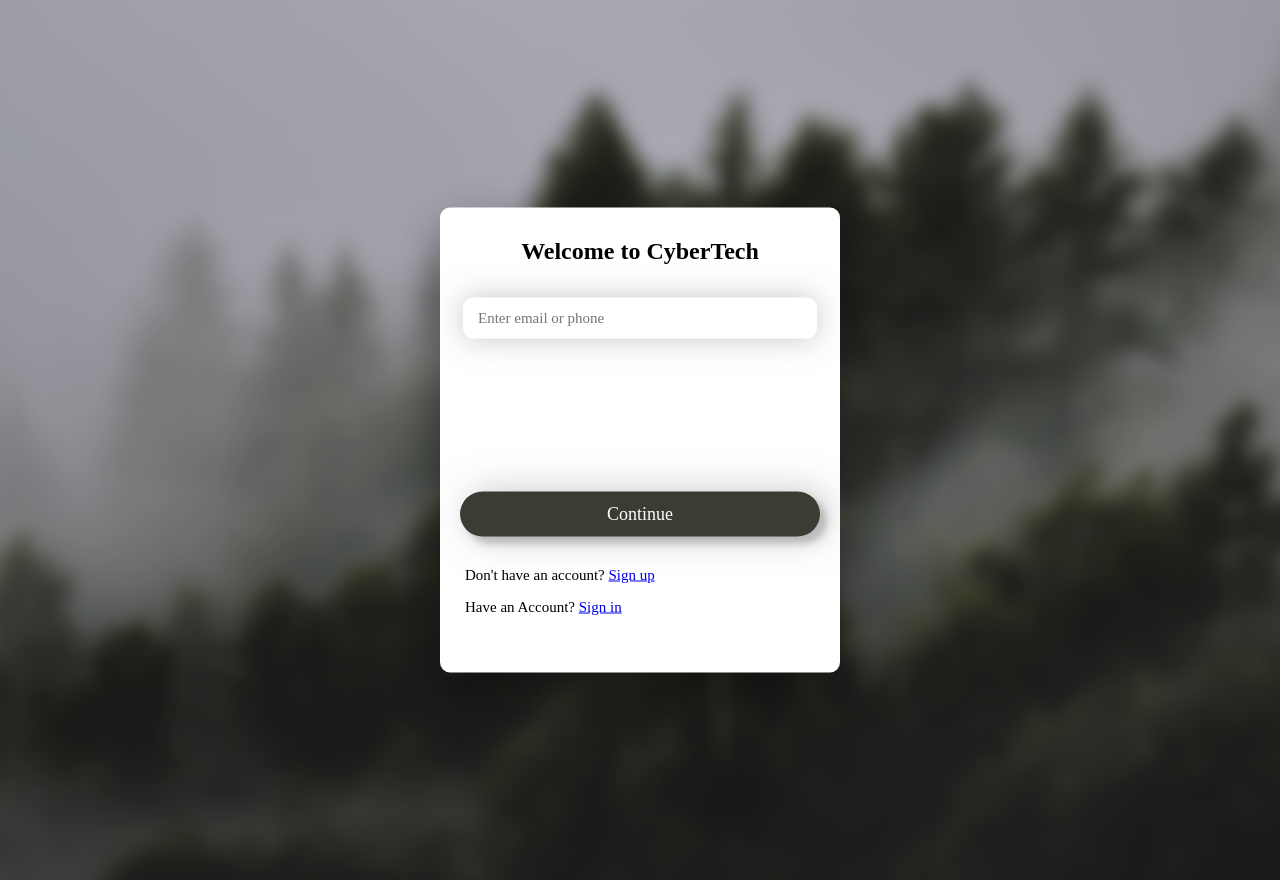
After one commit to Amir1M8/CyberTech-Final, a PHP site: page /static/login/forget.html in a window 1280 px wide. The commit adds this page. Run offline with PHP 8.4, Linux system fonts and the light colour scheme.

Commit message:
forget password and styles updated - CyberTech v.0.3

```diff
--- a/CSS/login.css
+++ b/css/forget.css
@@ -3,7 +3,7 @@ body {
     font-family: sans-serif;
 }
 
-.login-filed {
+.forget-filed {
     position: absolute;
     top: 50%;
     left: 50%;
@@ -25,9 +25,13 @@ body {
     transform-origin: center;
     position: absolute;
     top: 50%;
-    right: 0;
-    transform: translateY(-50%);
-    margin-right: 50px;
+    /* right: 0; */
+    /* transform: translateY(-50%); */
+    /* margin-right: 50px; */
+    /* Set Field Center */
+    left: 50%;
+    transform: translate(-50%, -50%);
+    margin: 0;
 }
 
 .title {
@@ -83,11 +87,11 @@ body {
     text-decoration: underline;
 }
 
-.login-button {
+.forget-button {
     width: 100%;
     font-family: Albert Sans;
     border-radius: 30px;
-    margin-top: 100px;
+    margin-top: 150px;
     outline: 0px !important;
     border: 0px !important;
     background-color: #3b3d32;
@@ -99,7 +103,7 @@ body {
     box-shadow: rgba(143, 143, 143, 0.5) 8px 0px 36px 0px, rgba(143, 143, 143, 0.5) 7px 7px 7px;
 }
 
-.login-button:hover {
+.forget-button:hover {
     background-color: #4e514c;
     transform: translateY(-3px);
 
@@ -113,44 +117,6 @@ body {
     margin-top: 20px;
     gap: 15px;
 }
-
-/* .google-login-button {
-    margin-top: 15px;
-    border-radius: 30px;
-    font-weight: 600;
-    box-sizing: border-box;
-    padding: 13px 25px;
-    box-shadow: rgba(143, 143, 143, 0.5) 8px 0px 36px 0px, rgba(143, 143, 143, 0.5) 7px 7px 7px;
-    cursor: pointer;
-    display: flex;
-    justify-content: center;
-    align-items: center;
-    font-family: Albert Sans;
-    font-size: 13px;
-    gap: 5px;
-    border: 2px solid #747474;
-    margin-top: 20px;
-    transition: all 0.75s ease;
-    border: none;
-}
-
-.google-login-button:hover {
-    transform: translateY(-3px);
-    border: none;
-    box-shadow: rgba(143, 143, 143, 0.5) 8px 0px 36px 0px, rgba(143, 143, 143, 0.5) 7px 7px 7px;
-}
-
-.google-icon {
-    font-size: 18px;
-    margin-bottom: 1px;
-}
-
-.login-with-another {
-    display: flex;
-    flex-direction: column;
-    gap: 15px;
-    margin-top: 20px;
-} */
 
 .signup {
     text-align: start;
@@ -174,3 +140,25 @@ body {
     color: rgb(0, 83, 83);
     text-decoration: underline;
 }
+.signin {
+    text-align: start;
+    font-weight: 500;
+    font-size: 15px;
+    font-family: Albert Sans;
+    margin-top: 10px;
+    margin-left: 5px;
+}
+
+.signin-page {
+    cursor: pointer;
+    font-size: 15px;
+    color: teal;
+    font-weight: 500;
+    font-family: Albert Sans;
+    transition: all 1s easy;
+}
+
+.signin-page:hover {
+    color: rgb(0, 83, 83);
+    text-decoration: underline;
+}
--- a/index.html
+++ b/index.html
@@ -4,7 +4,8 @@
   <meta charset="UTF-8">
   <meta name="viewport" content="width=device-width, initial-scale=1.0">
   <link rel="stylesheet" href="./css/style.css">
-  <title>CyberSec Website</title>
+  <title>CyberTech</title>
+  <link rel="shortcut icon" href="./Assets/Images/Logo.ico"/>
 </head>
 <body>
   <!-- Header -->
--- /dev/null
+++ b/static/login/forget.html
@@ -0,0 +1,55 @@
+<!DOCTYPE html>
+<html lang="en">
+<head>
+    <meta charset="UTF-8">
+    <link rel="stylesheet" href="../../css/forget.css">
+    <title>Forget Password</title>
+    <link rel="shortcut icon" href="../../Assets/Images/Logo.ico"/>
+    <style>
+        .image-wrapper {
+            position: fixed;
+            top: 0;
+            left: 0;
+            width: 100vw;
+            height: 100vh;
+            overflow: hidden;
+            z-index: -1;
+        }
+        .image-wrapper img {
+            width: 100%;
+            height: 100%;
+            object-fit: cover;
+            filter: blur(6px);
+        }
+        .image-wrapper img {
+            width: 100%;
+            height: 100%;
+            object-fit: cover;
+            filter: blur(8px) brightness(0.85);
+            transform: scale(1.05);
+        }
+    </style>
+</head>
+<body>
+    <div class="image-wrapper">
+        <img src="../../Assets/Images/image2.jpg" alt="forget-background">
+    </div>
+
+    <div class="card">
+        <p id="title" class="title"><b>Welcome to CyberTech</b></p>
+        <form class="form">
+            <input type="recovery-info" placeholder="Enter email or phone" class="input">
+        </form>
+        <button class="forget-button">Continue</button>
+
+        <p class="signup">
+            Don't have an account?
+            <span class="signup-page"><a href="./register.html">Sign up</a></span>
+        </p>
+        <p class="signin">
+            Have an Account?
+            <span class="signin-page"><a href="./login.html">Sign in</a></span>
+        </p>
+    </div>
+</body>
+</html>
--- a/static/login/login.html
+++ b/static/login/login.html
@@ -3,7 +3,8 @@
 <head>
     <meta charset="UTF-8">
     <link rel="stylesheet" href="../../css/login.css">
-    <title>Log in</title>
+    <title>Login</title>
+    <link rel="shortcut icon" href="../../Assets/Images/Logo.ico"/>
     <style>
         .image-wrapper {
             position: fixed;
@@ -47,7 +48,7 @@
             <span class="signup-page"><a href="./register.html">Sign up</a></span>
         </p>
         <p class="forgot">
-            <span class="forgot-page">Forgot Password?</span>
+            <span class="forgot-page"><a href="./forget.html">Forgot Password?</a></span>
         </p>
     </div>
 </body>
```
Also changed, not shown: CSS/register.css (deleted, +0 -176 lines), css/login.css (added, +142 -0 lines), css/register.css (added, +141 -0 lines), static/login/register.html (+4 -3 lines), Assets/Images/LinuxLogo.ico (added), Assets/Images/Logo.ico (added), css/style.css (renamed from CSS/style.css), static/login/rest_password.html (deleted).
